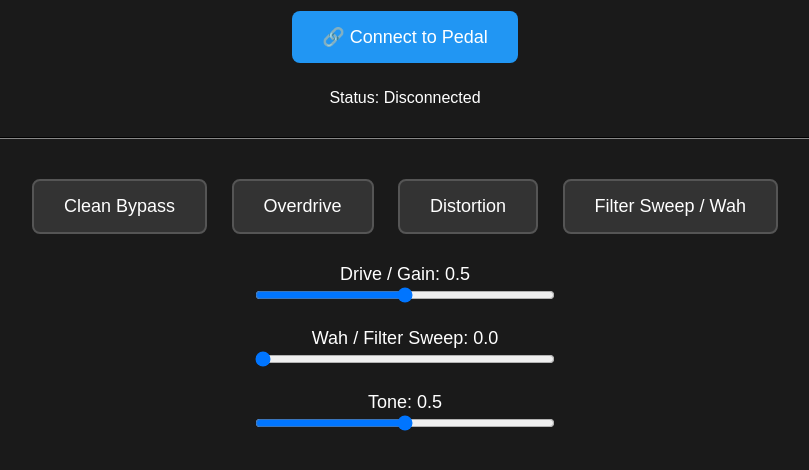
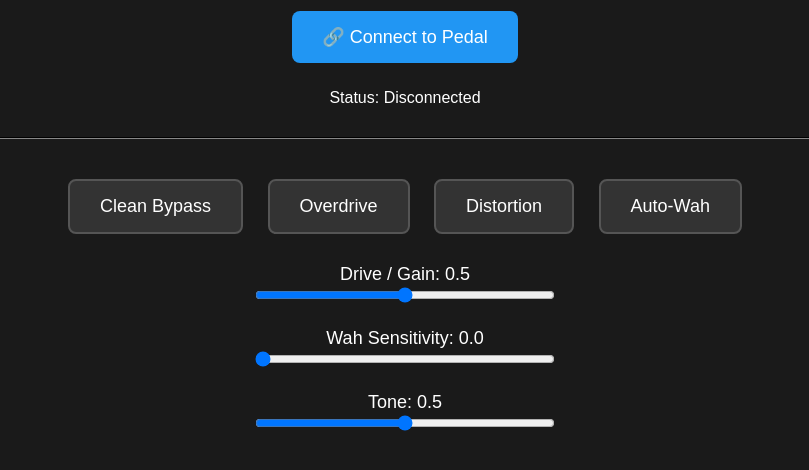
Before and after one commit to skittlz365/HaroldBox-GuitarPedal, a plain HTML site: page index.html in a window 1280 px wide. Shown: the part 146-616 px from the top of the page, without its empty margins (235-1044 px from the left). Drawn offline with Linux system fonts and the light colour scheme.

Commit message:
Refactor HTML for pedal control interface
Updated preset buttons and slider labels for clarity and functionality.

```diff
--- a/index.html
+++ b/index.html
@@ -19,11 +19,11 @@
 
   <hr style="border-color: #333; margin: 30px 0;">
 
-  <!-- Presets mapping cleanly to ESP32 BLE commands -->
+  <!-- Presets mapping to your updated Faust DSP parameters -->
   <button class="effect" onclick="setPreset(0.0, 0.5, 0.0)">Clean Bypass</button>
   <button class="effect" onclick="setPreset(0.7, 0.5, 0.0)">Overdrive</button>
   <button class="effect" onclick="setPreset(1.0, 0.8, 0.0)">Distortion</button>
-  <button class="effect" onclick="setPreset(0.2, 0.5, 0.8)">Filter Sweep / Wah</button>
+  <button class="effect" onclick="setPreset(0.0, 0.5, 0.8)">Auto-Wah</button>
 
   <div class="slider-container">
     <label>Drive / Gain: <span id="gainVal">0.5</span></label><br>
@@ -31,7 +31,7 @@
   </div>
 
   <div class="slider-container">
-    <label>Wah / Filter Sweep: <span id="wahVal">0.0</span></label><br>
+    <label>Wah Sensitivity: <span id="wahVal">0.0</span></label><br>
     <input type="range" id="wahSlider" min="0" max="1" step="0.01" value="0.0" oninput="updateSlider('WAH', this.value, 'wahVal')">
   </div>
 
@@ -70,10 +70,12 @@
       document.getElementById(spanID).innerText = val;
       if (!pedalCharacteristic) return;
       const encoder = new TextEncoder();
+      // Sends format like "DRIVE:0.75" or "WAH:0.8"
       await pedalCharacteristic.writeValue(encoder.encode(prefix + ":" + val));
     }
 
     async function setPreset(drive, tone, wah) {
+      // Update UI Sliders locally
       document.getElementById('gainSlider').value = drive;
       document.getElementById('gainVal').innerText = drive;
       document.getElementById('toneSlider').value = tone;
@@ -81,10 +83,10 @@
       document.getElementById('wahSlider').value = wah;
       document.getElementById('wahVal').innerText = wah;
 
+      // Send to ESP32 with safe queuing intervals to prevent BLE buffer drops
       if (!pedalCharacteristic) return;
       const encoder = new TextEncoder();
 
-      // Sequentially send parameters with safe timing intervals for BLE transmission
       await pedalCharacteristic.writeValue(encoder.encode("DRIVE:" + drive));
       await new Promise(r => setTimeout(r, 60));
       await pedalCharacteristic.writeValue(encoder.encode("TONE:" + tone));
```
